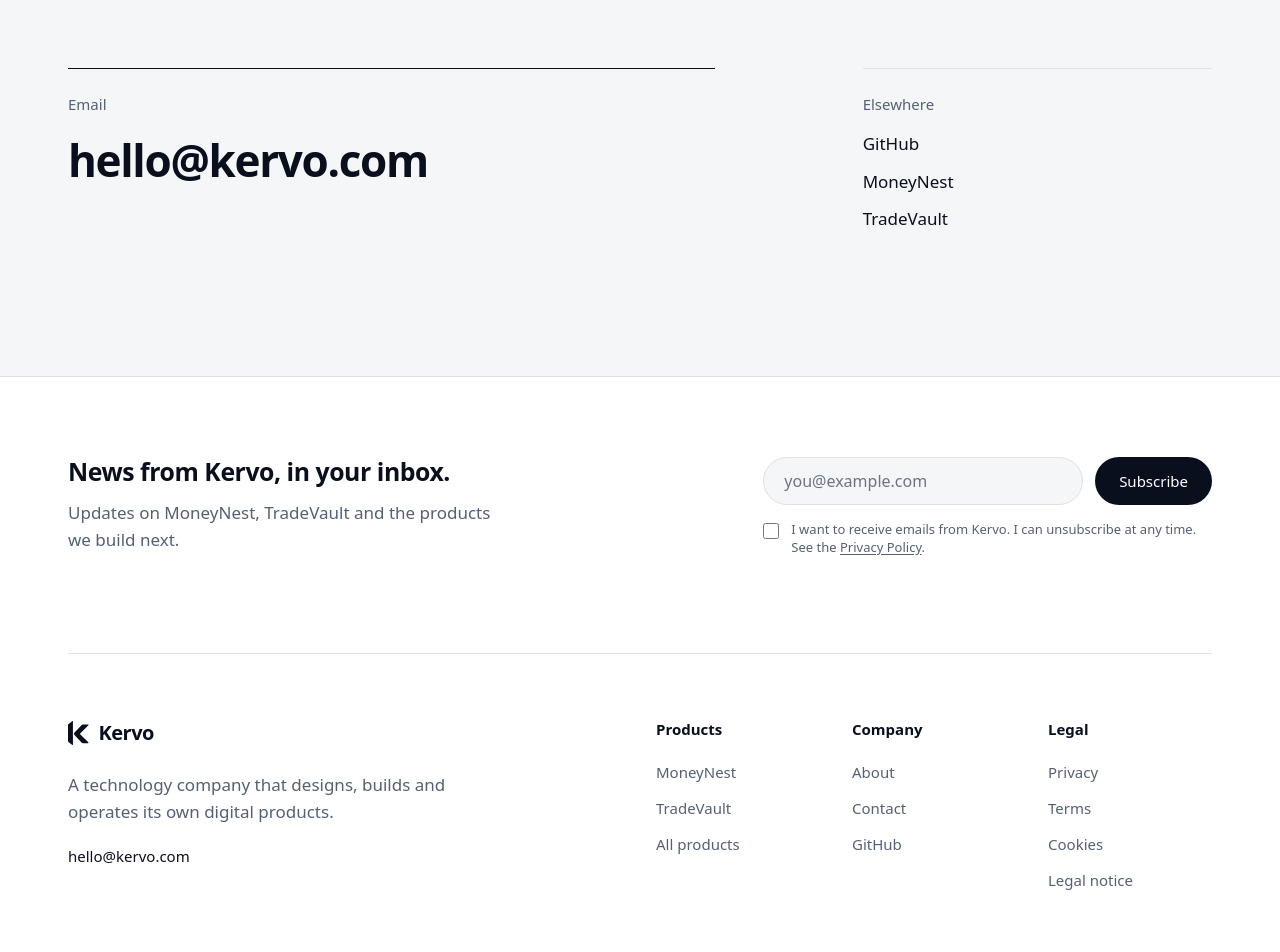
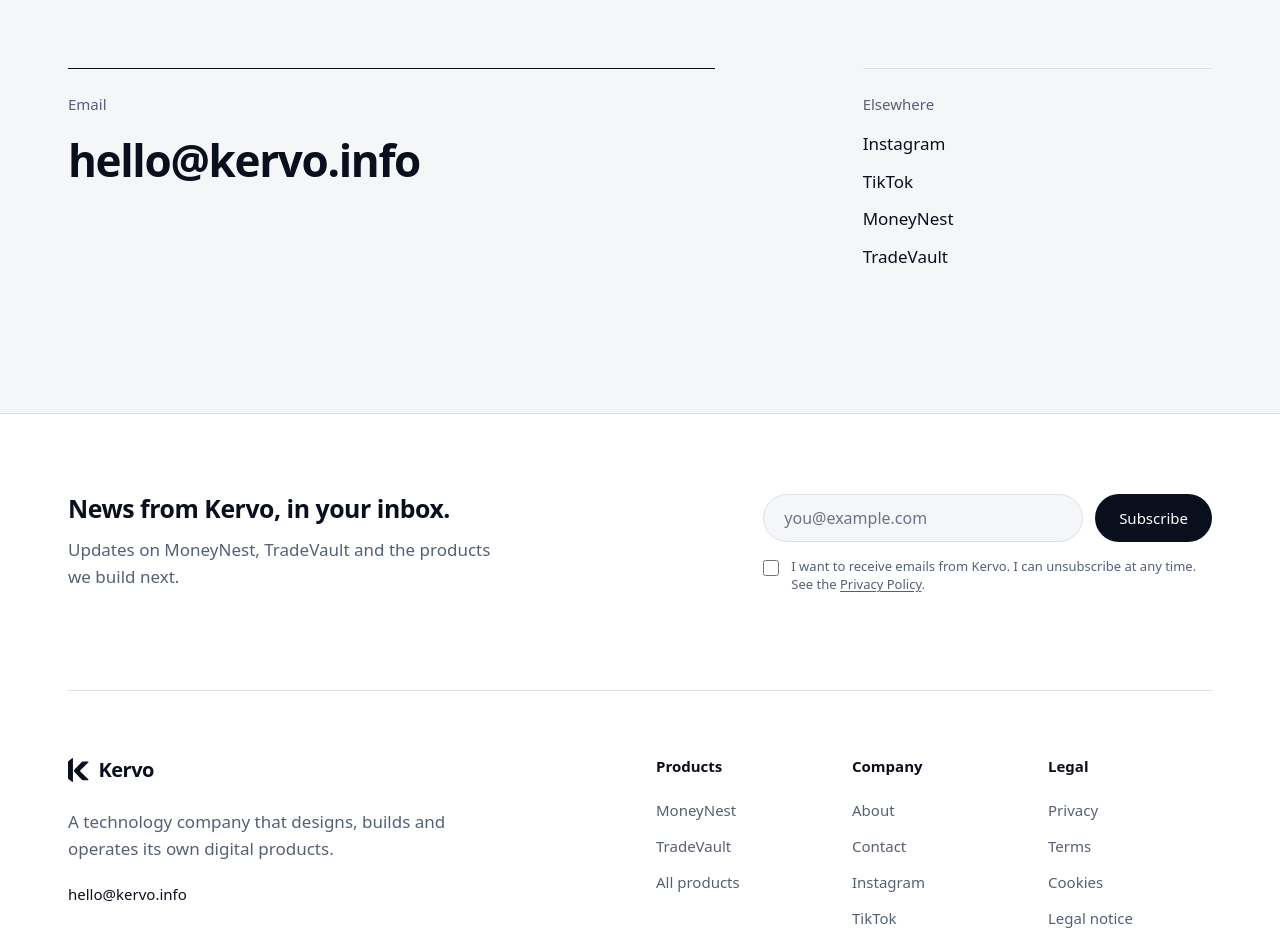
Before and after one commit to KervoSL/KERVO, a Next.js app: page /contact in a window 1280 px wide. Shown: the part 380-1332 px from the top of the page. Built offline with nearby package versions, Linux system fonts and the light colour scheme; no server answers.

Commit message:
Contact details: Instagram and TikTok instead of GitHub, hello@kervo.info
Co-Authored-By: Claude Sonnet 5.5 <noreply@anthropic.com>
Claude-Session: https://claude.ai/code/session_01HHQ6mz2fEkeZN9juwaeqdv

```diff
--- a/app/contact/page.tsx
+++ b/app/contact/page.tsx
@@ -2,7 +2,7 @@ import type { Metadata } from "next";
 import { breadcrumbs, pageMeta } from "@/lib/seo";
 import JsonLd from "@/components/ui/JsonLd";
 import Link from "next/link";
-import { CONTACT_EMAIL, GITHUB_URL } from "@/lib/site";
+import { CONTACT_EMAIL, SOCIALS } from "@/lib/site";
 import { PRODUCTS } from "@/lib/products";
 
 export const metadata: Metadata = pageMeta({
@@ -36,11 +36,14 @@ export default function ContactPage() {
         <div className="border-t border-line pt-6 lg:col-span-4 lg:col-start-9">
           <p className="text-[15px] text-muted">Elsewhere</p>
           <ul className="mt-4 space-y-3 text-[17px]">
-            <li>
-              <a href={GITHUB_URL} target="_blank" rel="noopener noreferrer" className="link-draw">
-                GitHub<span className="sr-only"> (opens in a new tab)</span>
-              </a>
-            </li>
+            {SOCIALS.map((s) => (
+              <li key={s.name}>
+                <a href={s.url} target="_blank" rel="noopener noreferrer" className="link-draw">
+                  {s.name}
+                  <span className="sr-only"> (opens in a new tab)</span>
+                </a>
+              </li>
+            ))}
             {PRODUCTS.map((p) => (
               <li key={p.slug}>
                 <Link href={p.href} className="link-draw">
--- a/app/layout.tsx
+++ b/app/layout.tsx
@@ -5,7 +5,7 @@ import Header from "@/components/layout/Header";
 import Footer from "@/components/layout/Footer";
 import JsonLd from "@/components/ui/JsonLd";
 import { PRODUCTS } from "@/lib/products";
-import { DESCRIPTION, GITHUB_URL, LEGAL_NAME, SITE_NAME, SITE_URL, TAGLINE } from "@/lib/site";
+import { DESCRIPTION, LEGAL_NAME, SITE_NAME, SITE_URL, SOCIALS, TAGLINE } from "@/lib/site";
 
 const DEFAULT_TITLE = `${SITE_NAME} — A technology company building its own products`;
 
@@ -61,7 +61,7 @@ const organization = {
   logo: `${SITE_URL}/icon-512.png`,
   slogan: TAGLINE,
   description: DESCRIPTION,
-  sameAs: [GITHUB_URL],
+  sameAs: SOCIALS.map((s) => s.url),
 };
 
 const website = {
--- a/components/layout/Footer.tsx
+++ b/components/layout/Footer.tsx
@@ -2,7 +2,7 @@ import Link from "next/link";
 import { KMark } from "@/components/ui/Icons";
 import FooterNewsletter from "@/components/layout/FooterNewsletter";
 import { PRODUCTS } from "@/lib/products";
-import { CONTACT_EMAIL, GITHUB_URL, LEGAL_LINKS, LEGAL_NAME } from "@/lib/site";
+import { CONTACT_EMAIL, LEGAL_LINKS, LEGAL_NAME, SOCIALS } from "@/lib/site";
 
 const linkCls = "link-draw text-[15px] text-muted transition-colors duration-300 hover:text-ink";
 
@@ -57,11 +57,14 @@ export default function Footer() {
                   Contact
                 </Link>
               </li>
-              <li>
-                <a href={GITHUB_URL} target="_blank" rel="noopener noreferrer" className={linkCls}>
-                  GitHub<span className="sr-only"> (opens in a new tab)</span>
-                </a>
-              </li>
+              {SOCIALS.map((s) => (
+                <li key={s.name}>
+                  <a href={s.url} target="_blank" rel="noopener noreferrer" className={linkCls}>
+                    {s.name}
+                    <span className="sr-only"> (opens in a new tab)</span>
+                  </a>
+                </li>
+              ))}
             </ul>
           </nav>
 
--- a/lib/site.ts
+++ b/lib/site.ts
@@ -20,8 +20,13 @@ export const TAGLINE =
 export const DESCRIPTION =
   "Kervo is a technology company that designs, builds and operates its own digital products, starting with MoneyNest.";
 
-export const CONTACT_EMAIL = process.env.NEXT_PUBLIC_CONTACT_EMAIL ?? "hello@kervo.com";
-export const GITHUB_URL = "https://github.com/KervoSL";
+export const CONTACT_EMAIL = "hello@kervo.info";
+
+/** Official social profiles, shown in the footer and on the contact page, and listed in structured data. */
+export const SOCIALS = [
+  { name: "Instagram", url: "https://www.instagram.com/kervo.sl/" },
+  { name: "TikTok", url: "https://www.tiktok.com/@kervo_sl" },
+] as const;
 
 export const NAV = [
   { href: "/products", label: "Products" },
```
Also changed, not shown: scripts/check-conversion.mjs (+9 -0 lines), 2 other files (tests, documents, lock files or other folders).
